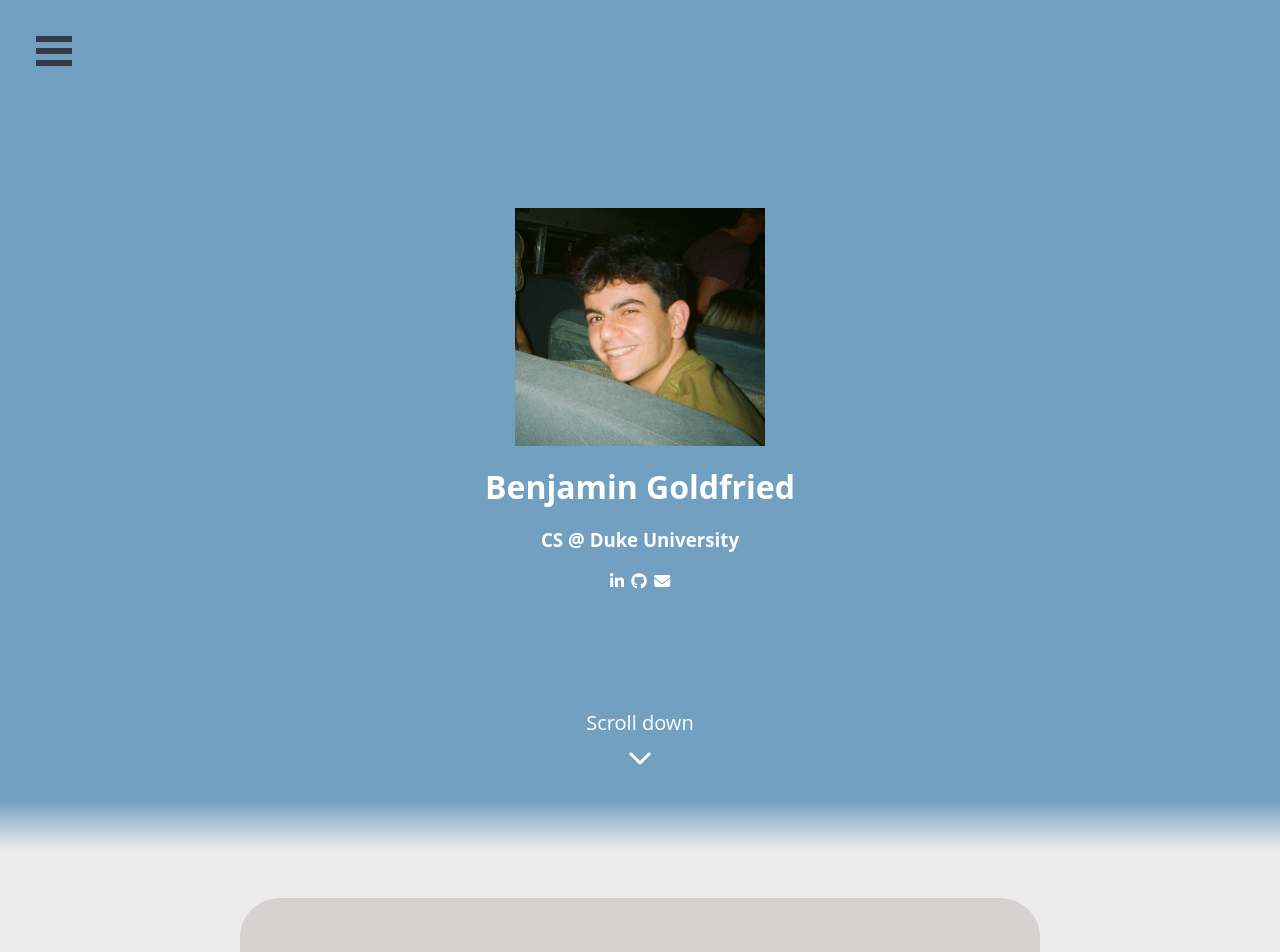
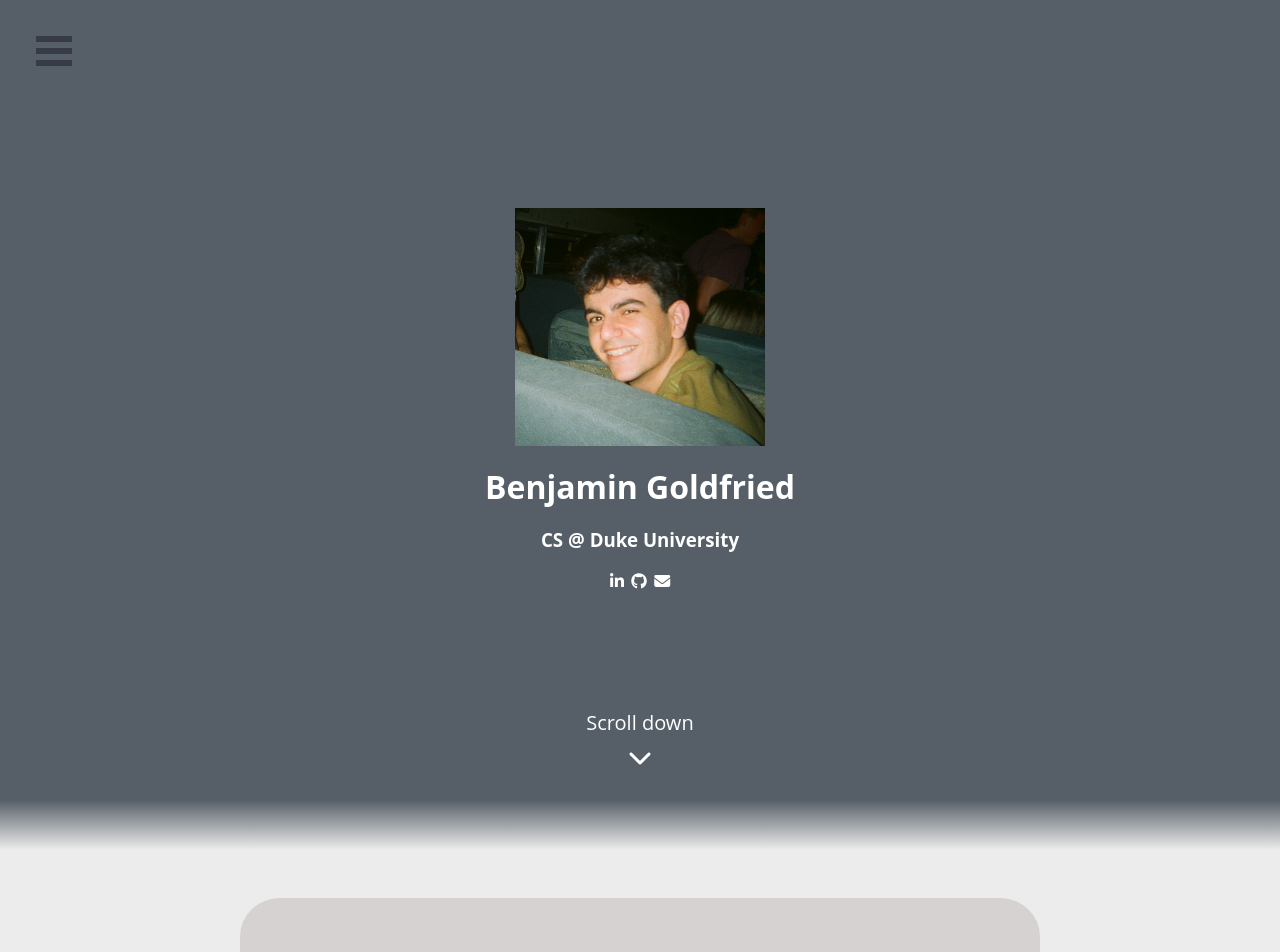
Before and after one commit to DukeBen/personal-website, a React (Create React App) app: page / in a window 1280 px wide. Shown: the top 952 px of the page. Built offline with nearby package versions, Linux system fonts and the light colour scheme.

Commit message:
Chnage 100vw to 100% to get rid of horizontal scrollbar

```diff
--- a/src/App.css
+++ b/src/App.css
@@ -1,11 +1,12 @@
 body{
-    background-color: #72A0C1;
+    background-color: #565f67;
     height: 100%;
     margin: 0px;
     font-family: 'Open Sans', sans-serif;
-
 }
 
+
+/* blue color: #72A0C1*/
 #outerContainer{
     width:100%;
 }
@@ -17,15 +18,15 @@ h1{
     font-size: 2.5em;
 }
 section{
-    width: 100vw;
+    width: 100%;
     display: flex;
     justify-content: center;
 }
 .gradient{
-    background: linear-gradient( #72A0C1, #ECECEC);
+    background: linear-gradient( #565f67, #ECECEC);
     background-attachment: fixed;
     height: 50px;
-    width: 100vw;
+    width: 100%;
     background-size: 100% 100%;  /* Full width and height */
 
 }
```
